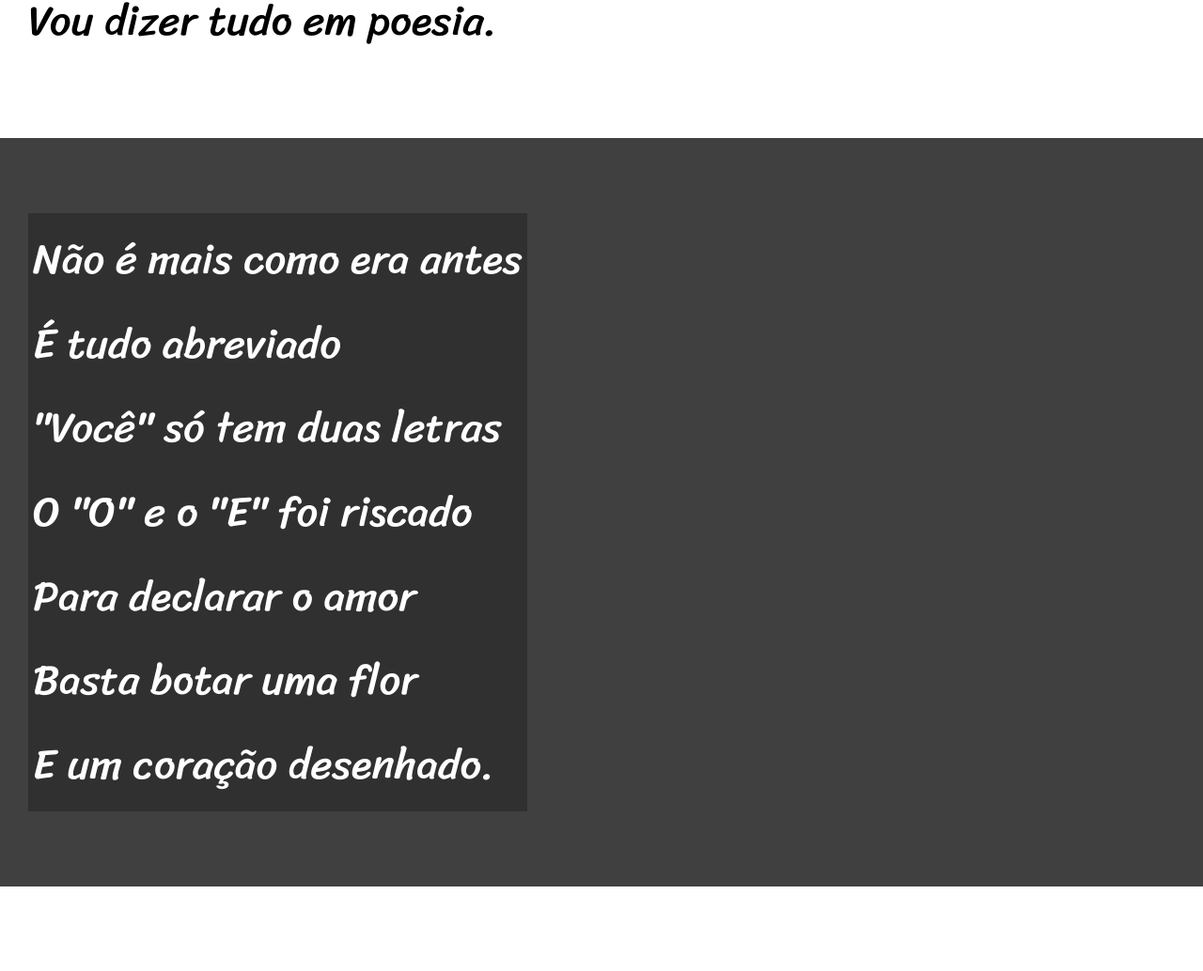
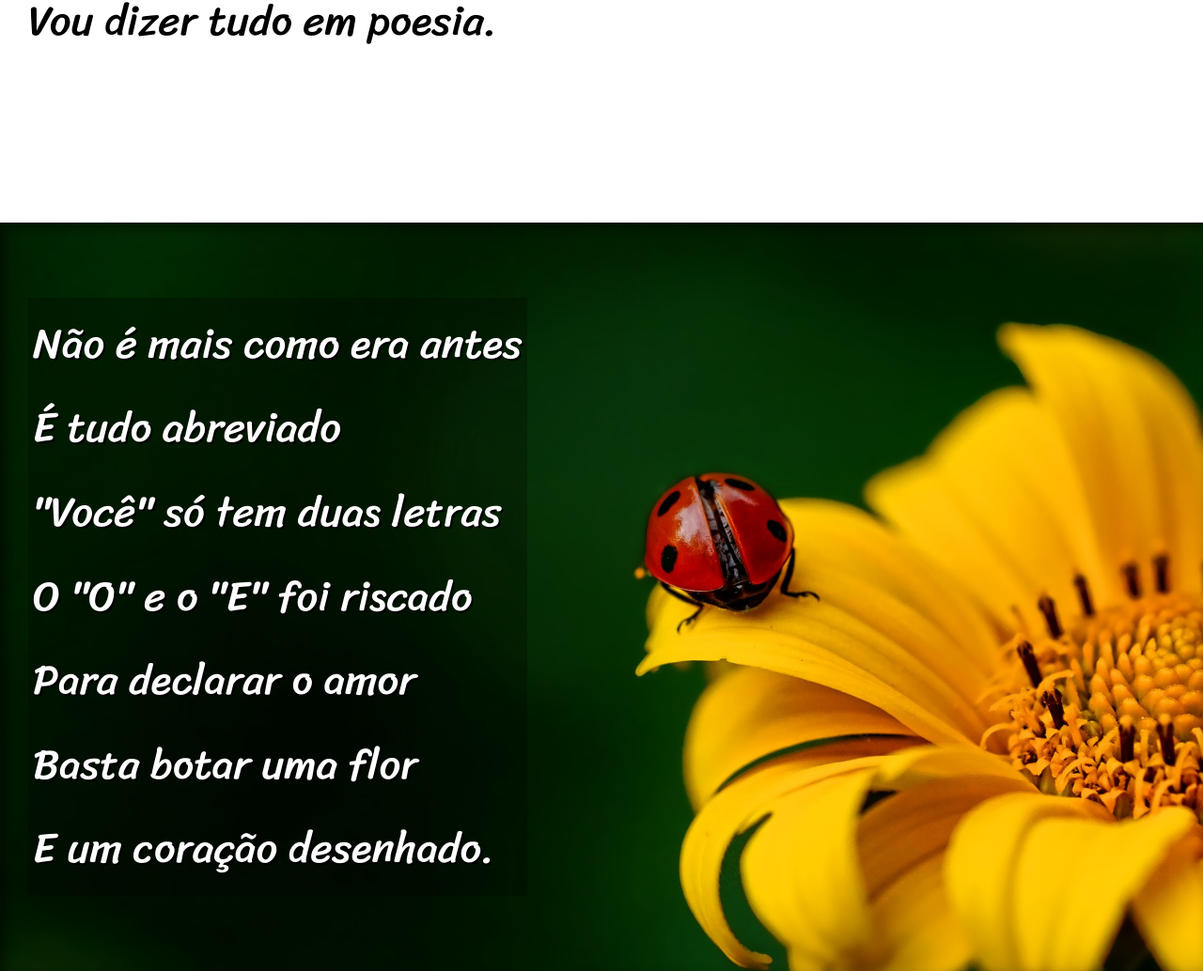
Before and after one commit to SadaoM/html-css, a plain HTML site: page Desafios/des012/index.html in a window 1280 px wide. Shown: the part 900-1934 px from the top of the page at 94% size. Drawn offline with Linux system fonts and the light colour scheme.

Commit message:
final des012

```diff
--- a/Desafios/des012/estilo/style.css
+++ b/Desafios/des012/estilo/style.css
@@ -13,6 +13,7 @@
 *{
     margin: 0px;
     padding: 0px;
+    font-size: 1em;
 
 }
 
@@ -59,6 +60,9 @@ section{
     font-size: 3.5vw;
 }
 
+section > p {
+    padding-bottom: 2em;
+}
 
 section.normal{
     background-color: white;
@@ -67,13 +71,28 @@ section.normal{
 
 section.imagem{
     background-color: rgb(65, 64, 64);
-    color: white;
+    color: white;box-shadow: inset 6px 6px 13px 0px rgba(0, 0, 0, 0.504);
+    background-size: cover;
+    background-attachment: fixed;
 }
 
 section.imagem > p {
     display: inline-block;
-    background-color: rgba(0, 0, 0, 0.249);
+    background-color: rgba(0, 0, 0, 0.258);
     padding: 5px;
+    text-shadow: 2px 2px 0px black;
+
+}
+
+section#img01 {
+    background-image: url('../imagens/background001.jpg');
+    background-position: right center;
+
+}
+
+section#img02 {
+    background-image: url('../imagens/background002.jpg');
+
 }
 
 
--- a/Desafios/des012/index.html
+++ b/Desafios/des012/index.html
@@ -29,7 +29,7 @@
         </p>
     </section>
 
-    <section class="imagem">
+    <section class="imagem" id="img01">
         <p>
             Não é mais como era antes <br>
             É tudo abreviado <br>
@@ -63,7 +63,8 @@
     </section>
 
 
-    <section class="imagem">
+    <section class="imagem" id="img02">
+        <p>
             Tenho saudade das cartas <br>
             Escritas com a própria mão <br>
             Mandava no mês de Junho <br>
@@ -71,6 +72,7 @@
             Mas matava a saudade <br>
             Era texto de verdade <br>
             Nas linhas do coração.
+        </p>
     </section>
 
 
```
Lines whose indentation alone changed are shown as unchanged.
